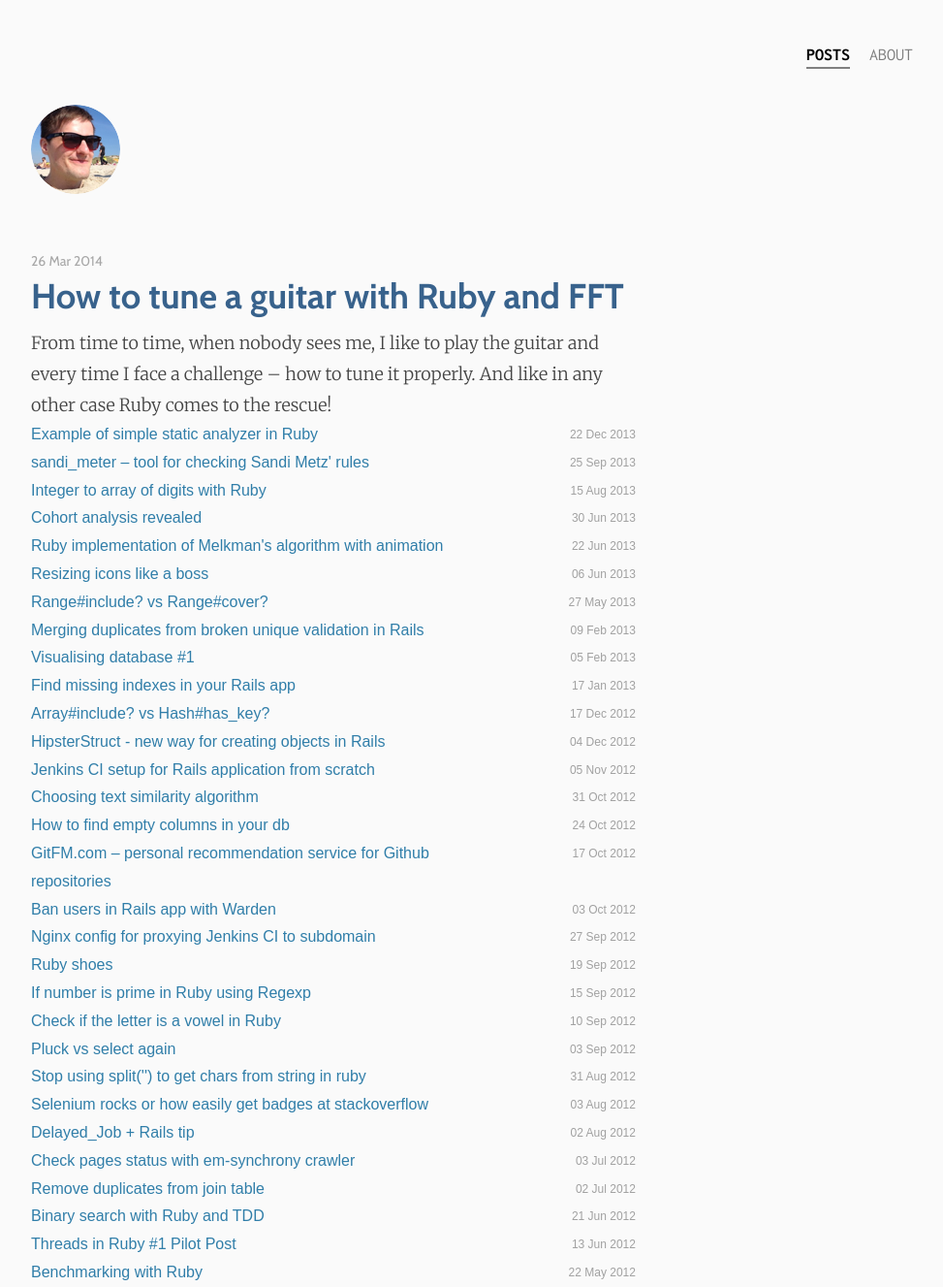
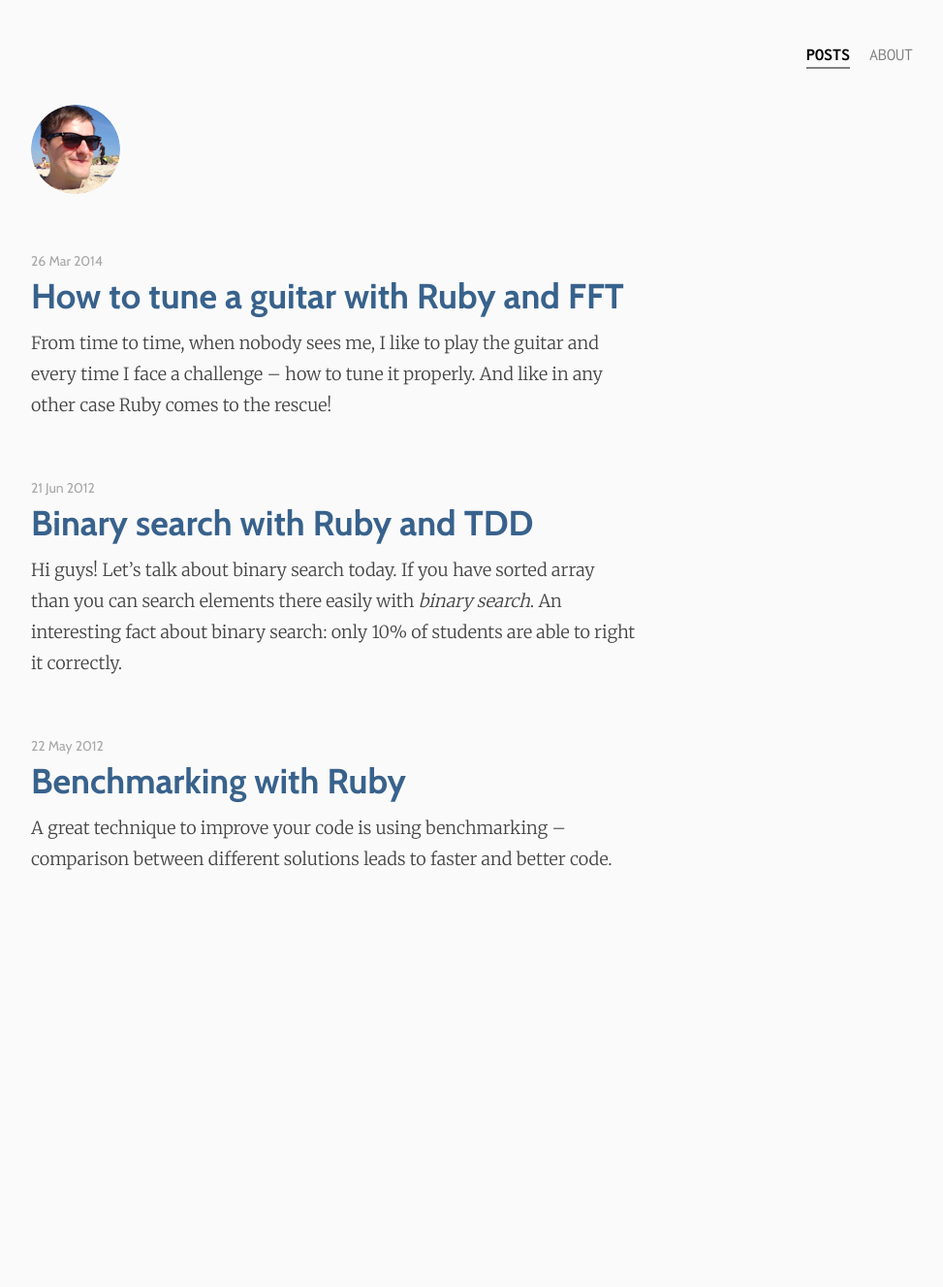
Before and after one commit to makaroni4/img-lint, a Jekyll site: the page built from index.html, in a window 1280 px wide. Shown: the whole page at 97% size, without its empty margins (296-1269 px from the left). Built offline with Jekyll 4.4.1, drawn with Linux system fonts in a browser that asks for light colours; nearby versions of some CDN libraries; Markdown is read by kramdown in place of the engine named in the settings; after the commit the page ends 962 px from its top, so only the background shows below that.

Commit message:
Started migration of old posts from Gistflow

```diff
--- a/_data/old_posts.yml
+++ /dev/null
@@ -1,91 +0,0 @@
----
-- date: '2013-12-22'
-  title: Example of simple static analyzer in Ruby
-  url: http://gistflow.com/posts/959-example-of-simple-static-analyzer-in-ruby
-- date: '2013-09-25'
-  title: sandi_meter – tool for checking Sandi Metz' rules
-  url: http://gistflow.com/posts/901-sandi_meter-tool-for-checking-sandi-metz-rules
-- date: '2013-08-15'
-  title: Integer to array of digits with Ruby
-  url: http://gistflow.com/posts/873-integer-to-array-of-digits-with-ruby
-- date: '2013-06-30'
-  title: Cohort analysis revealed
-  url: http://gistflow.com/posts/837-cohort-analysis-revealed
-- date: '2013-06-22'
-  title: Ruby implementation of Melkman's algorithm with animation
-  url: http://gistflow.com/posts/834-ruby-implementation-of-melkman-s-algorithm-with-animation
-- date: '2013-06-06'
-  title: Resizing icons like a boss
-  url: http://gistflow.com/posts/818-resizing-icons-like-a-boss
-- date: '2013-05-27'
-  title: "Range#include? vs Range#cover?"
-  url: http://gistflow.com/posts/816-range-include-vs-range-cover
-- date: '2013-02-09'
-  title: Merging duplicates from broken unique validation in Rails
-  url: http://gistflow.com/posts/681-merging-duplicates-from-broken-unique-validation-in-rails
-- date: '2013-02-05'
-  title: 'Visualising database #1'
-  url: http://gistflow.com/posts/670-visualising-database-1
-- date: '2013-01-17'
-  title: Find missing indexes in your Rails app
-  url: http://gistflow.com/posts/630-find-missing-indexes-in-your-rails-app
-- date: '2012-12-17'
-  title: "Array#include? vs Hash#has_key?"
-  url: http://gistflow.com/posts/582-array-include-vs-hash-has_key
-- date: '2012-12-04'
-  title: HipsterStruct - new way for creating objects in Rails
-  url: http://gistflow.com/posts/554-hipsterstruct-new-way-for-creating-objects-in-rails
-- date: '2012-11-05'
-  title: Jenkins CI setup for Rails application from scratch
-  url: http://gistflow.com/posts/492-jenkins-ci-setup-for-rails-application-from-scratch
-- date: '2012-10-31'
-  title: Choosing text similarity algorithm
-  url: http://gistflow.com/posts/483-choosing-text-similarity-algorithm
-- date: '2012-10-24'
-  title: How to find empty columns in your db
-  url: http://gistflow.com/posts/466-how-to-find-empty-columns-in-your-db
-- date: '2012-10-17'
-  title: GitFM.com – personal recommendation service for Github repositories
-  url: http://gistflow.com/posts/445-gitfm-com-personal-recommendation-service-for-github-repositories
-- date: '2012-10-03'
-  title: Ban users in Rails app with Warden
-  url: http://gistflow.com/posts/413-ban-users-in-rails-app-with-warden
-- date: '2012-09-27'
-  title: Nginx config for proxying Jenkins CI to subdomain
-  url: http://gistflow.com/posts/399-nginx-config-for-proxying-jenkins-ci-to-subdomain
-- date: '2012-09-19'
-  title: Ruby shoes
-  url: http://gistflow.com/posts/368-ruby-shoes
-- date: '2012-09-15'
-  title: If number is prime in Ruby using Regexp
-  url: http://gistflow.com/posts/362-if-number-is-prime-in-ruby-using-regexp
-- date: '2012-09-10'
-  title: "Сheck if the letter is a vowel in Ruby"
-  url: http://gistflow.com/posts/354-heck-if-the-letter-is-a-vowel-in-ruby
-- date: '2012-09-03'
-  title: Pluck vs select again
-  url: http://gistflow.com/posts/328-pluck-vs-select-again
-- date: '2012-08-31'
-  title: Stop using split('') to get chars from string in ruby
-  url: http://gistflow.com/posts/324-stop-using-split-to-get-chars-from-string-in-ruby
-- date: '2012-08-03'
-  title: Selenium rocks or how easily get badges at stackoverflow
-  url: http://gistflow.com/posts/242-selenium-rocks-or-how-easily-get-badges-at-stackoverflow
-- date: '2012-08-02'
-  title: Delayed_Job + Rails tip
-  url: http://gistflow.com/posts/239-delayed_job-rails-tip
-- date: '2012-07-03'
-  title: Check pages status with em-synchrony crawler
-  url: http://gistflow.com/posts/213-check-pages-status-with-em-synchrony-crawler
-- date: '2012-07-02'
-  title: Remove duplicates from join table
-  url: http://gistflow.com/posts/211-remove-duplicates-from-join-table
-- date: '2012-06-21'
-  title: Binary search with Ruby and TDD
-  url: http://gistflow.com/posts/199-binary-search-with-ruby-and-tdd
-- date: '2012-06-13'
-  title: 'Threads in Ruby #1 Pilot Post'
-  url: http://gistflow.com/posts/186-threads-in-ruby-1-pilot-post
-- date: '2012-05-22'
-  title: Benchmarking with Ruby
-  url: http://gistflow.com/posts/136-benchmarking-with-ruby
--- /dev/null
+++ b/_posts/2012-05-22-benchmarking-with-ruby.markdown
@@ -0,0 +1,96 @@
+---
+layout: post
+title:  "Benchmarking with Ruby"
+date: 2012-05-22
+categories: ruby benchmarking
+published: true
+---
+
+A great technique to improve your code is using benchmarking – comparison between different solutions leads to faster and better code.
+
+<!--more-->
+
+<cut>
+#ruby already has [Benchmark module](http://ruby-doc.org/stdlib-1.9.3/libdoc/benchmark/rdoc/Benchmark.html) which can be used for measuring time of running of your code. For example lets compare string concatenation methods **+=** and **<<**:
+
+~~~ruby
+require 'benchmark'
+
+Benchmark.bm do |r|
+  N = 100000
+
+  r.report("+= ") do
+    s = ""
+    N.times { s += "1" }
+  end
+
+  r.report("<< ") do
+    s = ""
+    N.times { s << "1" }
+  end
+end
+
+# =>         user           system        total         real
+# => +=   1.060000   0.340000   1.400000 (  1.405588)
+# => <<   0.030000   0.000000   0.030000 (  0.025614)
+~~~
+
+This case is great and you can see the huge difference between using **+=** and **<<** methods. But benchmark timing approach is not scientific – time depends on many params and the results will be different for each run. Good approach is to run your benchmark 'experiment' several times and than calculate average.
+
+Take a look at #gem [benchmark_suite](https://github.com/evanphx/benchmark_suite), it is a great for benchmarking. Basically it provides extension for standart benchmark. So lets look at previous example implemented with benchmark_suite:
+
+~~~ruby
+require 'benchmark'
+require 'benchmark/ips'
+
+Benchmark.ips do |r|
+  N = 100000
+
+  r.report("+= ") do
+    s = ""
+    N.times { s += "." }
+  end
+
+  r.report("<< ") do
+    s = ""
+    N.times { s << "." }
+  end
+end
+
+# => Calculating -
+# =>                 +=          1 i/100ms
+# =>                 <<          3 i/100ms
+# =>-
+# =>                 +=         0.2 (±0.0%) i/s -          2 in   8.508143s
+# =>                 <<        33.9 (±3.0%) i/s -        171 in   5.054061s
+~~~
+
+Also we can run benchmark without any N specified because report blocks will be executed multiple times:
+
+~~~ruby
+require 'benchmark'
+require 'benchmark/ips'
+
+Benchmark.ips do |r|
+  r.report("+ ") do
+    42 + 42
+  end
+
+  r.report("* ") do
+    42 * 42
+  end
+end
+
+# =>Calculating -
+# =>                  +      92249 i/100ms
+# =>                  *      91950 i/100ms
+# =>-
+# =>                  +   6852082.4 (±6.8%) i/s -   34039881 in   4.998483s
+# =>                  *   6280292.3 (±5.5%) i/s -   31263000 in   4.996057s
+~~~
+
+Obviously benchmark_suite takes longer time but the results are more precise. Use this technique to test your class methods, algorithms and for having fun!
+
+Happy benchmarking!
+
+P.S. First time I heard about benchmark_suite was at Toster conference in Moscow during the presentation by [Jon Leighton](https://github.com/jonleighton), maintainer of ActiveRecord. [Slides](http://www.slideshare.net/tosterru/presentation-11633787)
--- /dev/null
+++ b/_posts/2012-06-21-binary-search.markdown
@@ -0,0 +1,138 @@
+---
+layout: post
+title:  "Binary search with Ruby and TDD"
+date: 2012-06-21
+categories: ruby binary-search TDD
+published: true
+---
+
+Hi guys! Let's talk about [binary search](http://en.wikipedia.org/wiki/Binary_search_algorithm) today. If you have [sorted](http://gistflow.com/posts/191) array than you can search elements there easily with *binary search*. [An interesting fact](http://en.wikipedia.org/wiki/Binary_search_algorithm#Implementation_issues) about binary search: only 10% of students are able to right it correctly.
+
+<!--more-->
+
+How does it work? Since the array is sorted (from lowest to highest) on each step we can split array in two parts and than compare middle element with element we are looking for – returning element if they coincide and calling binary search for particular half (right if mid is lower than required element and left is not).
+
+So lets do some #TDD here and have some fun with that. When implementing binary search we should test if for empty array, array that doesn't contains required element and some more cases. And pay attention to `self.it` method that introduces some sugar to write test cases.
+
+~~~ruby
+require 'test/unit'
+
+class TestArrayBindex < Test::Unit::TestCase
+  def self.it name, &block
+    define_method("test_#{name.gsub(/\W/,'_')}", &block) if block
+  end
+
+  it 'should give same results as Array#index' do
+    array = (1..100).to_a
+
+    1.upto 100 do |i|
+      assert_same array.bindex(i), array.index(i)
+    end
+  end
+
+  it 'should return nil for empty array' do
+    assert_same [].bindex(3), nil
+  end
+
+  it 'should return 0 for array with 1 element' do
+    assert_same [3].bindex(3), 0
+  end
+
+  it 'should return right index for array with 2 elements' do
+    array = [1, 2]
+    assert_same array.bindex(1), 0
+    assert_same array.bindex(2), 1
+  end
+
+  it 'should return nil if there is no such element in array' do
+    array = (1..100).to_a
+    array.delete 75
+
+    assert_same array.bindex(0), nil
+    assert_same array.bindex(101), nil
+    assert_same array.bindex(75), nil
+  end
+end
+~~~
+
+You can simply copy this snippet and run it. You should have 5 failing tests as expected. It's time to implement our `Array#bindex` method.
+
+~~~ruby
+class Array
+  def bindex element, lower = 0, upper = length - 1
+    return if lower > upper
+    mid = (lower + upper) / 2
+    element < self[mid] ? upper = mid - 1 : lower = mid + 1
+    element == self[mid] ? mid : bindex(element, lower, upper)
+  end
+end
+~~~
+
+As you can see it is recursive implementation of the algorithm. And thanks to TDD now we can implement it in iterative manner. But before we start working on it lets do some [benchmarking](http://gistflow.com/posts/136). Ruby provides two methods for finding index of an element: [Array#index](http://www.ruby-doc.org/core-1.9.3/Array.html#method-i-index) and [Array#rindex](http://www.ruby-doc.org/core-1.9.3/Array.html#method-i-rindex). To get right benchmarking we should first take a look at sources of these methods. Index method simply iterates through the array and on each step compare element with required. Rindex does the same thing but it starts from the end and iterates to the beginning of the array. So because of it we will make two calls for it test – from the left part of the array and from the right:
+
+~~~ruby
+require 'benchmark/ips'
+Benchmark.ips do |r|
+  array = (1..100).to_a
+
+  r.report 'binary' do
+    array.bindex 25
+    array.bindex 75
+  end
+
+  r.report 'rindex' do
+    array.rindex 25
+    array.rindex 75
+  end
+
+  r.report 'index' do
+    array.index 25
+    array.index 75
+  end
+end
+
+# binary   624616.9 (±2.5%) i/s -    3135735 in   5.023492s
+# rindex   241546.2 (±2.7%) i/s -    1218294 in   5.047591s
+#  index   251110.4 (±2.7%) i/s -    1262720 in   5.032348s
+~~~
+
+As you can see rindex and index works with the same speed but binary search more than twice faster because it doesn't look at every element. OK, so lets now implement iterative version of binary search and run at versus test we have.
+
+~~~ruby
+class Array
+  def iterative_bindex element, lower = 0, upper = length - 1
+    while upper >= lower
+      mid = (upper + lower) / 2
+      if self[mid] < element
+        lower = mid + 1
+      elsif self[mid] > element
+        upper = mid - 1
+      else
+        return mid
+      end
+    end
+
+    return nil
+  end
+end
+~~~
+
+And of course we should benchmark all method together! We need just add one more block to benchmark:
+
+~~~ruby
+r.report 'iterative bindex' do
+  array.iterative_bindex 25
+  array.iterative_bindex 75
+end
+
+#           binary   627299.2 (±2.3%) i/s -    3159927 in   5.040178s
+#           rindex   243698.5 (±2.6%) i/s -    1229886 in   5.050344s
+#            index   253722.6 (±2.1%) i/s -    1274260 in   5.024520s
+# iterative bindex   831047.1 (±2.8%) i/s -    4182057 in   5.036514s
+~~~
+
+Seems like iterative version is the coolest :)
+
+[Full example source code](https://gist.github.com/2966938)
+
+#ruby #binary_search
--- a/css/head.scss
+++ b/css/head.scss
@@ -41,6 +41,8 @@
 }
 
 .page {
+  padding-bottom: 60px;
+
   &__body {
     width: 960px;
     margin: 0 auto;
@@ -50,6 +52,14 @@
 
   &__posts-list {
     margin-top: 60px;
+  }
+}
+
+.posts-list {
+  &__item {
+    & + & {
+      margin-top: 60px;
+    }
   }
 }
 
--- a/index.html
+++ b/index.html
@@ -7,7 +7,8 @@
 <div class="page__posts-list">
   <ul class="posts-list">
     {% for post in site.posts %}
-      <li class="post">
+      <li class="posts-list__item">
+        <a href="{{post.url}}">
           <div class="post">
             <div class="post__date">
               {{ post.date | date_to_string }}
@@ -20,21 +21,7 @@
               {{ post.excerpt }}
             </div>
           </div>
-      </li>
-    {% endfor %}
-
-    {% for post in site.data.old_posts %}
-      <li class="b-post-list__item">
-        <div class="b-post-list__title-container">
-          <a class="b-post-list__title" href="{{ post.url }}">
-            {{ post.title }}
         </a>
-        </div>
-        <div class="b-post-list__date">
-          {{ post.date | date_to_string }}
-        </div>
-
-        <div class="b-post__clrfx"></div>
       </li>
     {% endfor %}
   </ul>
```
Lines whose indentation alone changed are shown as unchanged.
